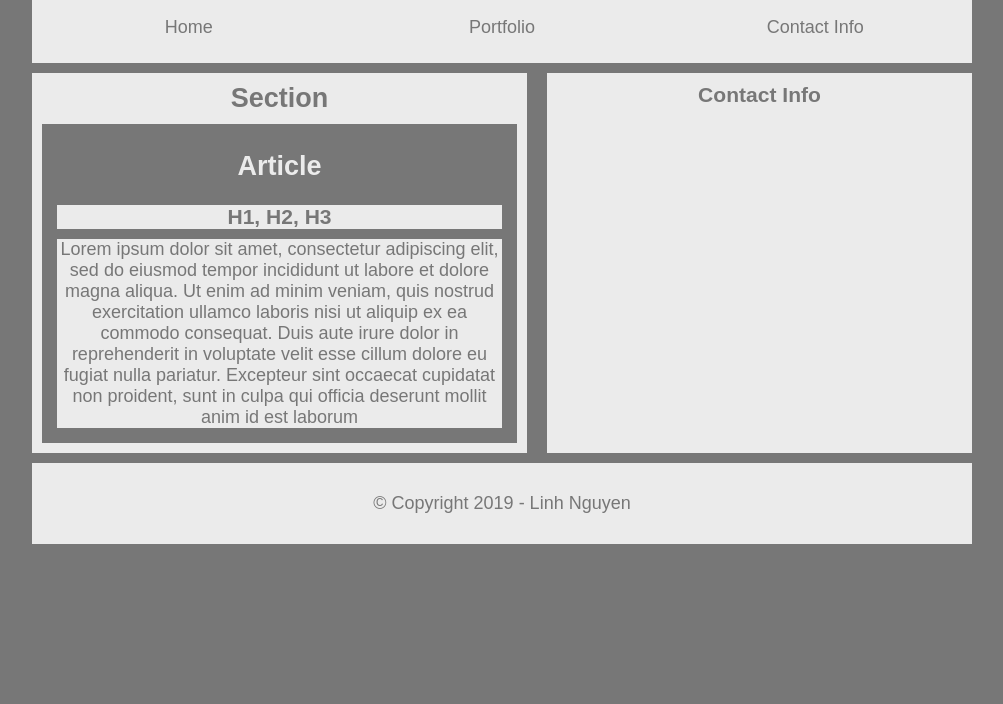
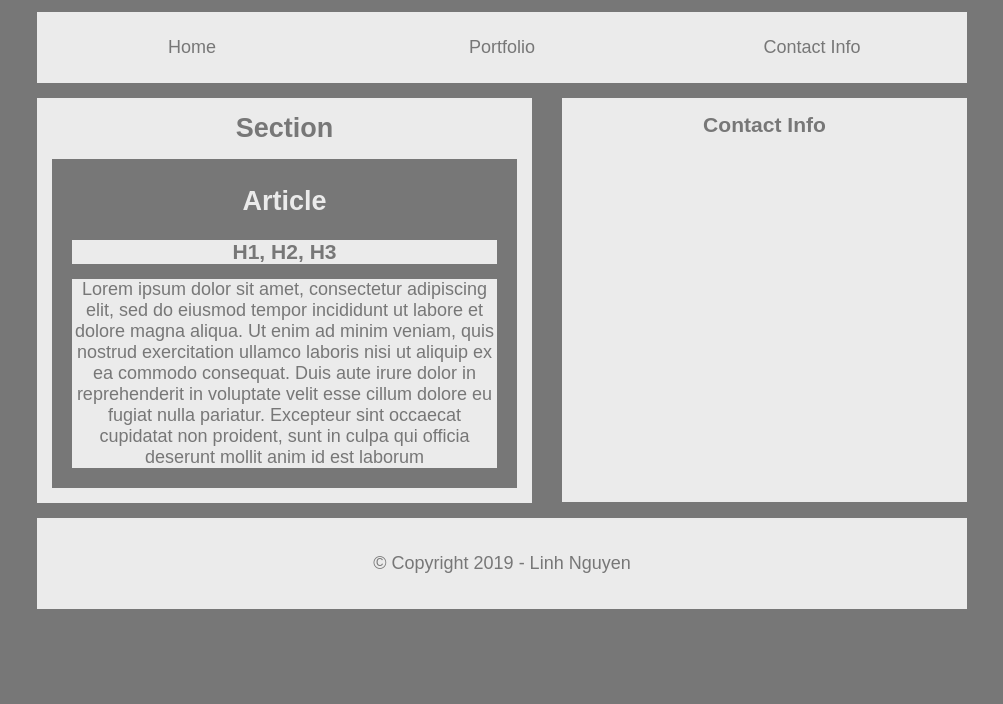
Before and after one commit to linh0404/HW-Wireframe, a plain HTML site: page index.html in a window 1280 px wide. Shown: the part 96-800 px from the top of the page, without its empty margins (138-1141 px from the left). Drawn offline with Linux system fonts and the light colour scheme.

Commit message:
final cosmetic changes

```diff
--- a/style.css
+++ b/style.css
@@ -15,7 +15,7 @@ section,
 aside,
 footer {
     background: #ebebeb;
-    margin: 10px;
+    margin: 15px;
 }
 
 .home,
@@ -41,7 +41,7 @@ header {
 article {
     color: #ebebeb;
     background: #777;
-    margin: 10px;
+    margin: 15px;
     padding: 5px;
 }
 
@@ -51,7 +51,7 @@ p {
     color: #777;
     background: #ebebeb;
     text-align: center;
-    margin: 10px;
+    margin: 15px;
 }
 
 h2 {
@@ -68,8 +68,8 @@ section {
 aside {
     float: right;
     text-align: center;
-    width: 425px;
-    height: 380px;
+    width: 405px;
+    height: 404px;
 }
 
 footer {
```
